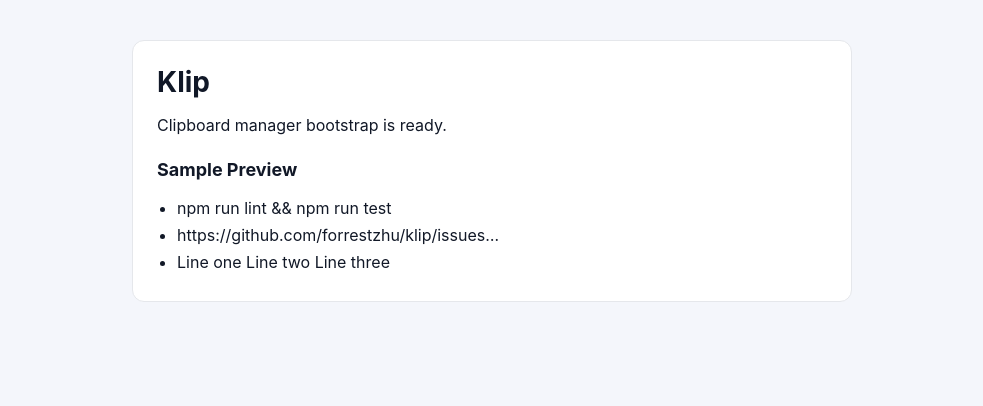
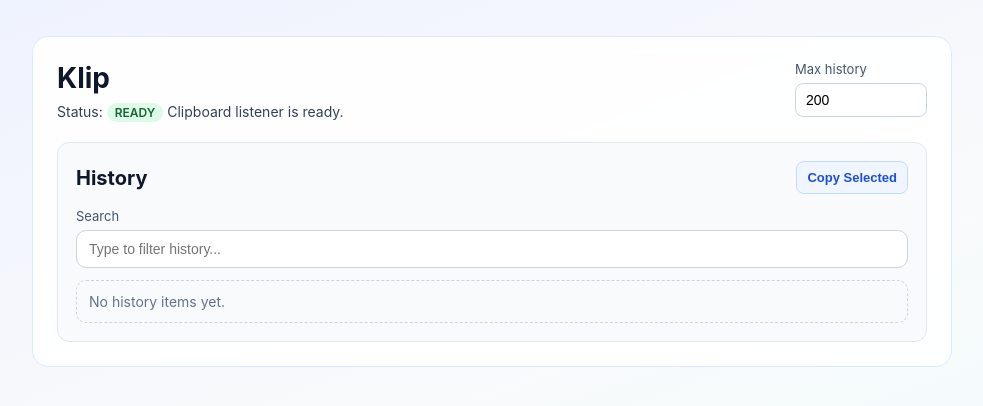
Before and after one commit to forrestzhu/klip, a React (Vite) app: page / in a window 1280 px wide. Shown: the top 406 px of the page, without its empty margins (148-1131 px from the left). Built offline with nearby package versions, Linux system fonts and the light colour scheme.

Commit message:
feat(app): wire clipboard history runtime into ui

```diff
--- a/src/App.tsx
+++ b/src/App.tsx
@@ -1,26 +1,289 @@
+import type { ChangeEvent, KeyboardEvent } from "react";
+import { useEffect, useMemo, useRef, useState } from "react";
+import {
+	ClipboardMonitor,
+	type ClipboardPort,
+	createBrowserClipboardPort,
+	createBrowserHistoryStorage,
+	type HistoryItem,
+	HistoryRepository,
+} from "./features/history";
 import { toClipboardPreview } from "./utils/toClipboardPreview";
 
-const SAMPLE_ITEMS = [
-	"npm run lint && npm run test",
-	"https://github.com/forrestzhu/klip/issues/1",
-	"Line one\nLine two\nLine three",
-];
+interface HistoryRuntimeContext {
+	clipboard: ClipboardPort;
+	monitor: ClipboardMonitor;
+	repository: HistoryRepository;
+}
+
+type ListenerStatus = "starting" | "ready" | "error";
 
 export function App() {
+	const [items, setItems] = useState<HistoryItem[]>([]);
+	const [maxItems, setMaxItems] = useState(200);
+	const [query, setQuery] = useState("");
+	const [selectedIndex, setSelectedIndex] = useState(0);
+	const [listenerStatus, setListenerStatus] =
+		useState<ListenerStatus>("starting");
+	const [listenerMessage, setListenerMessage] = useState(
+		"Starting clipboard listener...",
+	);
+	const [actionMessage, setActionMessage] = useState<string | null>(null);
+
+	const runtimeRef = useRef<HistoryRuntimeContext | null>(null);
+
+	const filteredItems = useMemo(() => {
+		const keyword = query.trim().toLowerCase();
+		if (keyword.length === 0) {
+			return items;
+		}
+
+		return items.filter((item) => item.text.toLowerCase().includes(keyword));
+	}, [items, query]);
+
+	useEffect(() => {
+		setSelectedIndex((current) => {
+			if (filteredItems.length === 0) {
+				return 0;
+			}
+
+			return Math.min(current, filteredItems.length - 1);
+		});
+	}, [filteredItems.length]);
+
+	useEffect(() => {
+		let disposed = false;
+
+		if (typeof window === "undefined") {
+			setListenerStatus("error");
+			setListenerMessage("Browser runtime unavailable.");
+			return undefined;
+		}
+
+		const repository = new HistoryRepository({
+			storage: createBrowserHistoryStorage(window.localStorage),
+		});
+		const clipboard = createBrowserClipboardPort();
+		const refresh = () => {
+			if (disposed) {
+				return;
+			}
+
+			setItems(repository.getItems());
+			setMaxItems(repository.getMaxItems());
+		};
+
+		const monitor = new ClipboardMonitor({
+			reader: clipboard,
+			onTextCaptured: async (text) => {
+				const created = await repository.addCapturedText({ text });
+				if (created !== null) {
+					refresh();
+				}
+			},
+		});
+
+		runtimeRef.current = {
+			clipboard,
+			monitor,
+			repository,
+		};
+
+		const bootstrap = async () => {
+			try {
+				setListenerStatus("starting");
+				setListenerMessage("Starting clipboard listener...");
+				await repository.load();
+				refresh();
+				monitor.start();
+				await monitor.whenReady();
+
+				if (disposed) {
+					return;
+				}
+
+				setListenerStatus("ready");
+				setListenerMessage("Clipboard listener is ready.");
+			} catch (error) {
+				if (disposed) {
+					return;
+				}
+
+				setListenerStatus("error");
+				setListenerMessage(toErrorMessage(error));
+			}
+		};
+
+		void bootstrap();
+
+		return () => {
+			disposed = true;
+			monitor.stop();
+			runtimeRef.current = null;
+		};
+	}, []);
+
+	const handleSearchKeyDown = async (
+		event: KeyboardEvent<HTMLInputElement>,
+	) => {
+		if (event.key === "ArrowDown") {
+			event.preventDefault();
+			setSelectedIndex((current) =>
+				Math.min(current + 1, Math.max(0, filteredItems.length - 1)),
+			);
+			return;
+		}
+
+		if (event.key === "ArrowUp") {
+			event.preventDefault();
+			setSelectedIndex((current) => Math.max(current - 1, 0));
+			return;
+		}
+
+		if (event.key === "Enter") {
+			event.preventDefault();
+			await copySelectedItem();
+		}
+	};
+
+	const handleChangeMaxItems = async (event: ChangeEvent<HTMLInputElement>) => {
+		const value = Number(event.currentTarget.value);
+		if (!Number.isFinite(value)) {
+			return;
+		}
+
+		const runtime = runtimeRef.current;
+		if (!runtime) {
+			return;
+		}
+
+		const applied = await runtime.repository.setMaxItems(value);
+		setMaxItems(applied);
+		setItems(runtime.repository.getItems());
+		setActionMessage(`History limit updated to ${applied}.`);
+	};
+
+	const copySelectedItem = async () => {
+		const selectedItem = filteredItems[selectedIndex];
+		if (!selectedItem) {
+			return;
+		}
+
+		const runtime = runtimeRef.current;
+		if (!runtime) {
+			setActionMessage("Runtime is not ready.");
+			return;
+		}
+
+		try {
+			runtime.monitor.suppressText(selectedItem.text);
+			await runtime.clipboard.writeText(selectedItem.text);
+			setActionMessage("Copied selected history text to clipboard.");
+		} catch (error) {
+			setActionMessage(`Copy failed: ${toErrorMessage(error)}`);
+		}
+	};
+
 	return (
 		<main className="app-shell">
-			<header>
-				<h1>Klip</h1>
-				<p>Clipboard manager bootstrap is ready.</p>
+			<header className="topbar">
+				<div>
+					<h1>Klip</h1>
+					<p className="status-line">
+						Status:{" "}
+						<span className={`status-pill status-${listenerStatus}`}>
+							{listenerStatus}
+						</span>{" "}
+						{listenerMessage}
+					</p>
+				</div>
+				<label className="max-items-field">
+					Max history
+					<input
+						aria-label="Max history items"
+						min={10}
+						max={5000}
+						type="number"
+						value={maxItems}
+						onChange={(event) => {
+							void handleChangeMaxItems(event);
+						}}
+					/>
+				</label>
 			</header>
-			<section>
-				<h2>Sample Preview</h2>
-				<ul className="preview-list">
-					{SAMPLE_ITEMS.map((item) => (
-						<li key={item}>{toClipboardPreview(item, 42)}</li>
-					))}
+
+			<section className="panel">
+				<div className="panel-title-row">
+					<h2>History</h2>
+					<button
+						className="ghost-button"
+						type="button"
+						onClick={() => {
+							void copySelectedItem();
+						}}
+					>
+						Copy Selected
+					</button>
+				</div>
+
+				<label className="search-field" htmlFor="history-search">
+					Search
+				</label>
+				<input
+					id="history-search"
+					autoComplete="off"
+					className="search-input"
+					placeholder="Type to filter history..."
+					type="text"
+					value={query}
+					onChange={(event) => {
+						setQuery(event.currentTarget.value);
+						setSelectedIndex(0);
+					}}
+					onKeyDown={(event) => {
+						void handleSearchKeyDown(event);
+					}}
+				/>
+
+				<ul className="history-list">
+					{filteredItems.length === 0 ? (
+						<li className="empty-row">No history items yet.</li>
+					) : (
+						filteredItems.map((item, index) => (
+							<li key={item.id}>
+								<button
+									className={`history-item ${
+										index === selectedIndex ? "selected" : ""
+									}`}
+									type="button"
+									onClick={() => {
+										setSelectedIndex(index);
+										void copySelectedItem();
+									}}
+								>
+									<div className="history-main">
+										{toClipboardPreview(item.text, 96)}
+									</div>
+									<div className="history-meta">
+										{new Date(item.createdAt).toLocaleString()}
+									</div>
+								</button>
+							</li>
+						))
+					)}
 				</ul>
+				{actionMessage ? (
+					<p className="action-message">{actionMessage}</p>
+				) : null}
 			</section>
 		</main>
 	);
 }
+
+function toErrorMessage(error: unknown): string {
+	if (error instanceof Error && error.message.trim().length > 0) {
+		return error.message;
+	}
+
+	return "Unexpected runtime error.";
+}
--- a/src/styles.css
+++ b/src/styles.css
@@ -1,8 +1,8 @@
 :root {
 	font-family:
 		"SF Pro Text", -apple-system, BlinkMacSystemFont, "Segoe UI", sans-serif;
-	background: #f4f6fb;
-	color: #111827;
+	background: linear-gradient(160deg, #eef2ff 0%, #f9fafb 45%, #ecfeff 100%);
+	color: #0f172a;
 }
 
 * {
@@ -11,29 +11,181 @@
 
 body {
 	margin: 0;
+	min-height: 100vh;
 }
 
 .app-shell {
-	max-width: 720px;
-	margin: 40px auto;
+	max-width: 920px;
+	margin: 36px auto;
 	padding: 24px;
-	background: #ffffff;
-	border: 1px solid #e5e7eb;
-	border-radius: 12px;
+	background: rgba(255, 255, 255, 0.88);
+	border: 1px solid #dbeafe;
+	border-radius: 16px;
+	backdrop-filter: blur(10px);
 }
 
-.app-shell h1 {
+.topbar {
+	display: flex;
+	justify-content: space-between;
+	align-items: flex-start;
+	gap: 24px;
+	margin-bottom: 20px;
+}
+
+.topbar h1 {
 	margin: 0 0 8px;
 	font-size: 28px;
 }
 
-.app-shell h2 {
-	margin-top: 24px;
-	font-size: 18px;
+.status-line {
+	margin: 0;
+	color: #334155;
+	font-size: 14px;
 }
 
-.preview-list {
+.status-pill {
+	display: inline-flex;
+	align-items: center;
+	padding: 2px 8px;
+	border-radius: 999px;
+	font-size: 12px;
+	font-weight: 600;
+	text-transform: uppercase;
+}
+
+.status-starting {
+	background: #e0f2fe;
+	color: #075985;
+}
+
+.status-ready {
+	background: #dcfce7;
+	color: #166534;
+}
+
+.status-error {
+	background: #fee2e2;
+	color: #991b1b;
+}
+
+.max-items-field {
+	display: flex;
+	flex-direction: column;
+	gap: 6px;
+	font-size: 13px;
+	color: #475569;
+}
+
+.max-items-field input {
+	width: 132px;
+	padding: 8px 10px;
+	border: 1px solid #cbd5e1;
+	border-radius: 8px;
+	font-size: 14px;
+}
+
+.panel {
+	padding: 18px;
+	background: #f8fafc;
+	border: 1px solid #e2e8f0;
+	border-radius: 12px;
+}
+
+.panel-title-row {
+	display: flex;
+	align-items: center;
+	justify-content: space-between;
+	gap: 12px;
+}
+
+.panel h2 {
+	margin: 0;
+	font-size: 20px;
+}
+
+.ghost-button {
+	padding: 8px 10px;
+	border: 1px solid #bfdbfe;
+	border-radius: 8px;
+	background: #eff6ff;
+	color: #1d4ed8;
+	font-size: 13px;
+	font-weight: 600;
+	cursor: pointer;
+}
+
+.search-field {
+	display: inline-block;
+	margin-top: 14px;
+	margin-bottom: 6px;
+	font-size: 13px;
+	color: #475569;
+}
+
+.search-input {
+	width: 100%;
+	padding: 10px 12px;
+	border: 1px solid #cbd5e1;
+	border-radius: 10px;
+	font-size: 14px;
+}
+
+.history-list {
+	list-style: none;
 	margin: 12px 0 0;
-	padding: 0 0 0 20px;
-	line-height: 1.7;
+	padding: 0;
+	display: grid;
+	gap: 8px;
 }
+
+.history-item {
+	width: 100%;
+	text-align: left;
+	padding: 10px 12px;
+	border: 1px solid #dbeafe;
+	border-radius: 10px;
+	background: #ffffff;
+	cursor: pointer;
+}
+
+.history-item.selected {
+	border-color: #3b82f6;
+	background: #eff6ff;
+}
+
+.history-main {
+	font-size: 14px;
+	color: #0f172a;
+}
+
+.history-meta {
+	margin-top: 4px;
+	font-size: 12px;
+	color: #64748b;
+}
+
+.empty-row {
+	padding: 12px;
+	border: 1px dashed #cbd5e1;
+	border-radius: 10px;
+	font-size: 14px;
+	color: #64748b;
+}
+
+.action-message {
+	margin: 12px 0 0;
+	font-size: 13px;
+	color: #1d4ed8;
+}
+
+@media (max-width: 760px) {
+	.app-shell {
+		margin: 18px;
+		padding: 16px;
+	}
+
+	.topbar {
+		flex-direction: column;
+		gap: 14px;
+	}
+}
```
